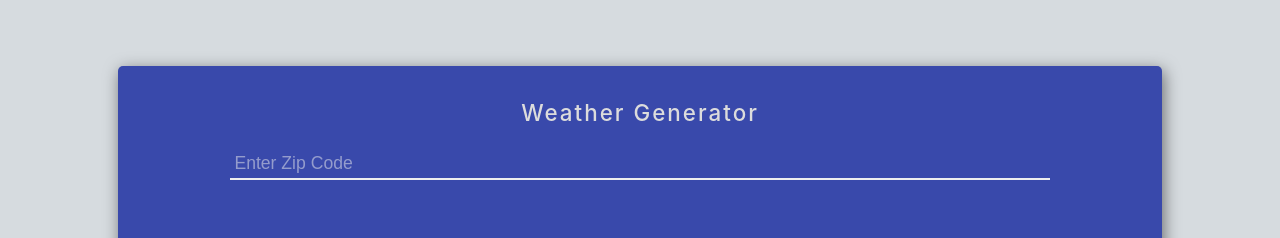
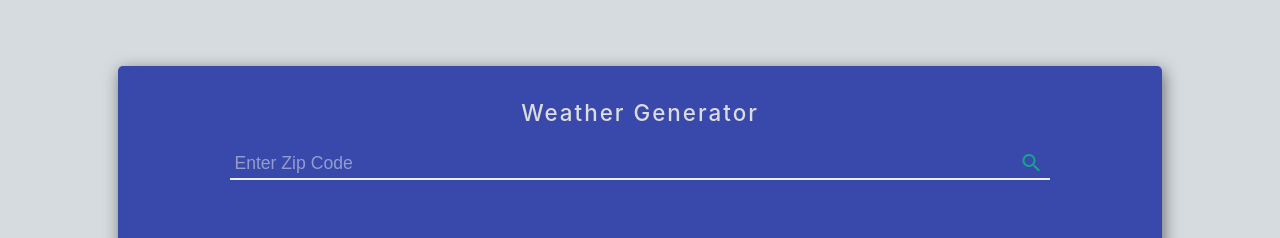
Before and after one commit to DeeIdowu/React-Weather-Generator-App, a React (Create React App) app: page / in a window 1280 px wide. Shown: the part 102-340 px from the top of the page. Built offline with nearby package versions, Linux system fonts and the light colour scheme.

Commit message:
added button from materializecss

```diff
--- a/public/index.html
+++ b/public/index.html
@@ -10,6 +10,10 @@
       content="Web site created using create-react-app"
     />
     <link rel="apple-touch-icon" href="%PUBLIC_URL%/logo192.png" />
+    <link
+      href="https://fonts.googleapis.com/icon?family=Material+Icons"
+      rel="stylesheet"
+    />
     <!--
       manifest.json provides metadata used when your web app is installed on a
       user's mobile device or desktop. See https://developers.google.com/web/fundamentals/web-app-manifest/
--- a/src/components/WeatherContainer/WeatherContainer.css
+++ b/src/components/WeatherContainer/WeatherContainer.css
@@ -17,9 +17,17 @@
 }
 
 .weather-header div {
+  display: flex;
   border-bottom: 2px solid #eee;
   width: 80%;
   margin: auto;
+}
+
+.weather-header button {
+  border: none;
+  background: transparent;
+  color: #17a589;
+  cursor: pointer;
 }
 
 .search-engine {
--- a/src/components/WeatherContainer/WeatherContainer.js
+++ b/src/components/WeatherContainer/WeatherContainer.js
@@ -18,6 +18,7 @@ function WeatherContainer() {
             className="search-engine"
             onChange={updateSearchQuery}
           />
+          <button className="material-icons">search</button>
         </div>
       </header>
     </div>
```
